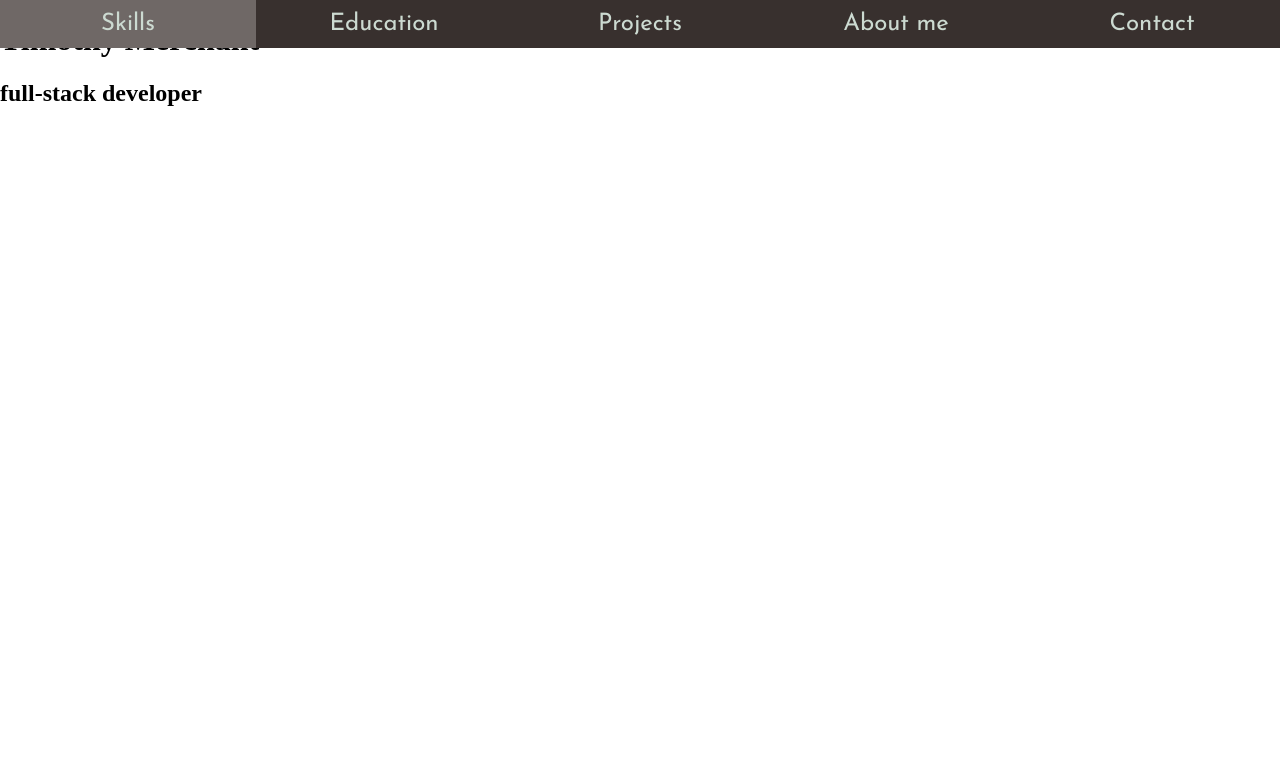
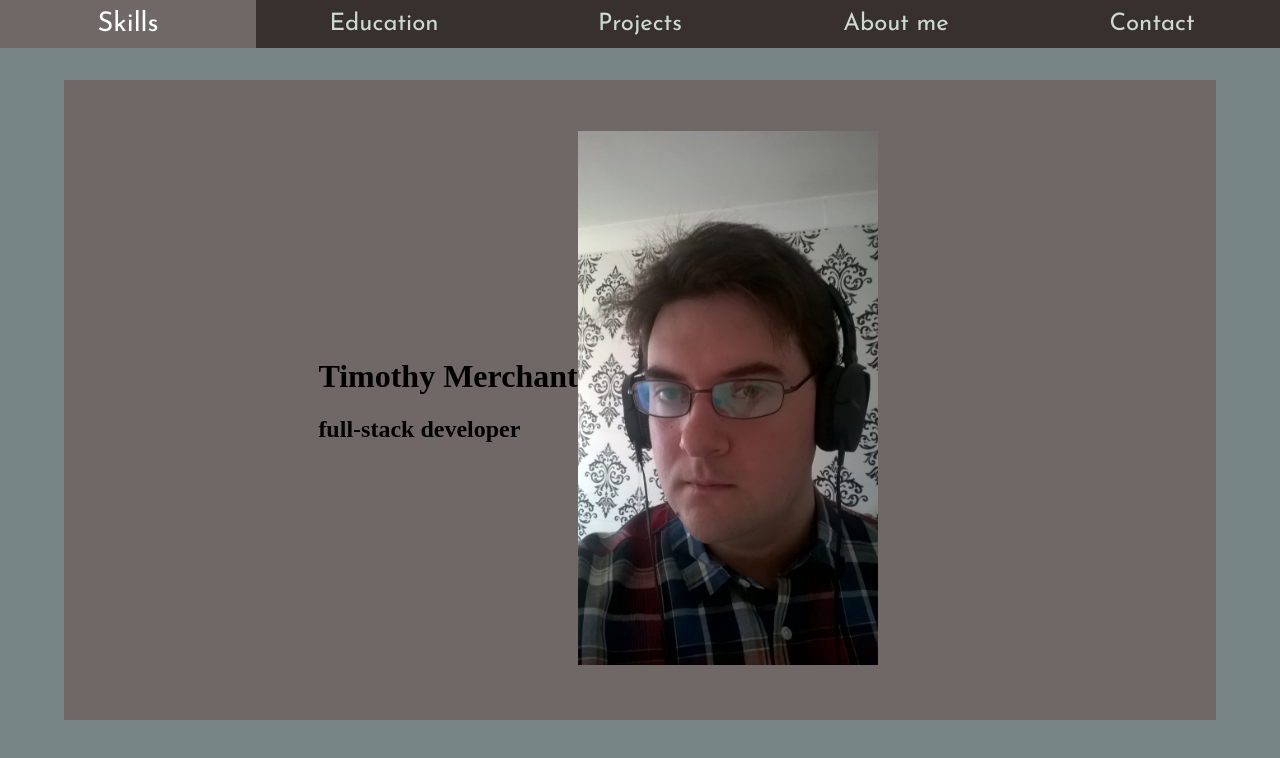
Before and after one commit to Timothy-Merchant/PortfolioPage2, a website: page index.html in a window 1280 px wide. Drawn offline with nearby package versions, Linux system fonts and the light colour scheme; files that its build step writes are made by us from their sources; a web font is replaced by a local one.

Commit message:
Added header page and styles

```diff
--- a/index.html
+++ b/index.html
@@ -35,10 +35,14 @@ live working version
      </nav>
 
     <header class="Header">
-        <h1 class="Header_Title">Timothy Merchant</h1>
-        <h2 class="Header_SubTitle">full-stack developer</h2>
+        <div class="Header_Left">
+            <h1 class="Header__Title">Timothy Merchant</h1>
+            <h2 class="Header__SubTitle">full-stack developer</h2>
+        </div>
+        <div class="Header__Right">
+            <img class="Header__RightImage" src="./assets/hero.jpg" alt="">
+        </div>
     </header>
-
 
     <main class="Main">
         <article class="Main__Skills"></article>
--- a/scss/global.scss
+++ b/scss/global.scss
@@ -11,4 +11,7 @@ $heaviest: #38302e;
 body {
     margin: 0;
     box-sizing: border-box;
+    background-color: $average;
+    display: flex;
+    flex-direction: column;
 }
--- /dev/null
+++ b/scss/header.scss
@@ -0,0 +1,25 @@
+@import "global.scss";
+
+.Header {
+    width: 90vw;
+    height: 80vh;
+    margin: auto;
+    margin-top: 10vh;
+    background-color: $heavy;
+    display: flex;
+    justify-content: center;
+    align-items: center;
+}
+
+.Header__Left {
+    width: 30vw;
+}
+
+.Header__Right {
+    width: 30vw;
+    object-fit: contain;
+}
+
+.Header__RightImage {
+    width: 300px;
+}
--- a/scss/nav.scss
+++ b/scss/nav.scss
@@ -21,9 +21,11 @@
     display: flex;
     align-items: center;
     justify-content: center;
+    transition: 1s;
 }
 
 .MainNav__Link:hover{
     background-color: $heavy;
-    transition: 0.5s;
+    color: white;
+    font-size: 1.7rem;
 }
--- a/scss/styles.scss
+++ b/scss/styles.scss
@@ -1,2 +1,3 @@
 @import "global.scss";
 @import "nav.scss";
+@import "header.scss";
```
Also changed, not shown: assets/hero.jpg (added).
